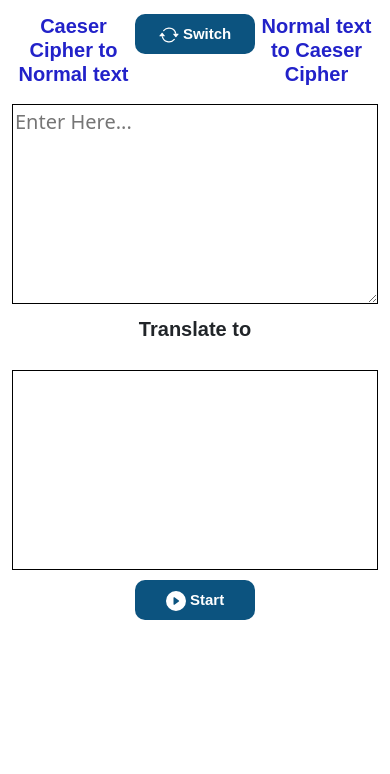
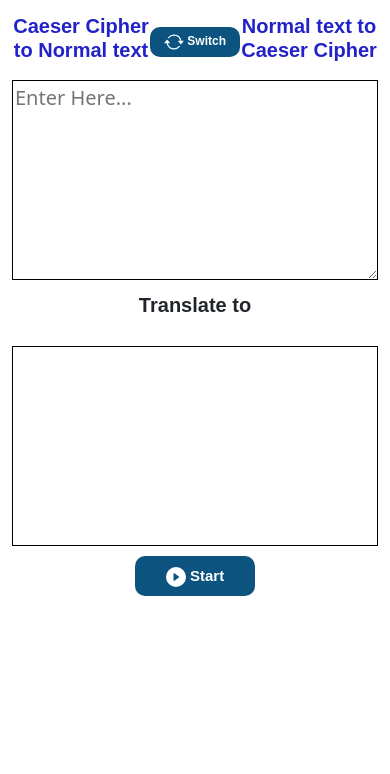
Before and after one commit to REACH-DEL/Caesar-Chiper-Translate, a plain HTML site: page index.html in a window 390 px wide. Shown: the part 70-844 px from the top of the page. Drawn offline with nearby package versions, Linux system fonts and the light colour scheme.

Commit message:
Update style.css

```diff
--- a/style.css
+++ b/style.css
@@ -148,10 +148,21 @@ body{
     .container .output p{
         font-size: 20px;
     }
+    .container .content .switch button{
+        justify-self: center;
+        align-self: center;
+        min-width: 90px;
+        min-height: 33px;
+        font-size: 13px;
+    }
 }
 
-/* @media screen and (max-width: 400px) {
-    .container {
-      grid-template-columns: 1fr;
+@media screen and (max-width: 400px) {
+    .container .content .switch button{
+        justify-self: center;
+        align-self: center;
+        min-width: 80px;
+        min-height: 30px;
+        font-size: 12px;
     }
-} */
+}
```
